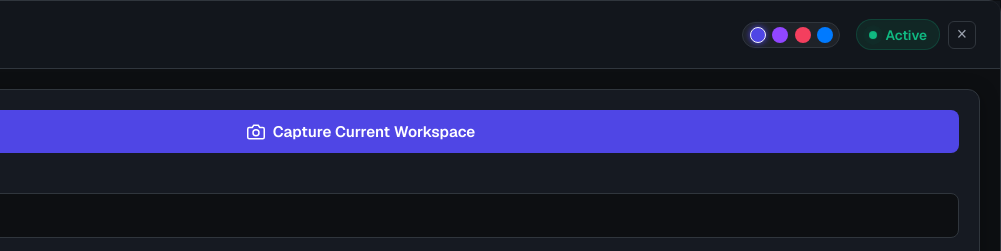
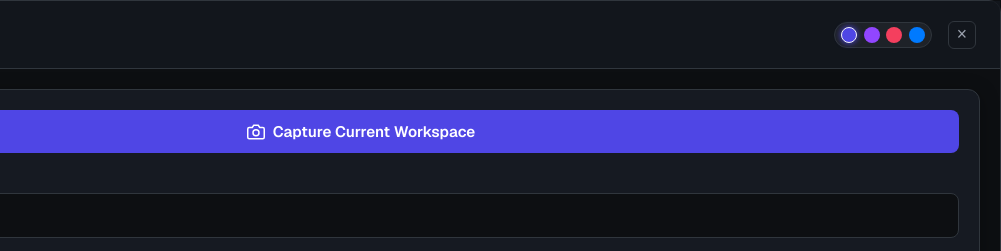
Before and after one commit to dukevibington/context-switch, a website: page ui/index.html in a window 1280 px wide. Shown: the top 251 px of the page, 279-1280 px from the left. Drawn offline with nearby package versions, Linux system fonts and the light colour scheme.

Commit message:
v0.1.1 additional changes
updated publisher, startup mode and readme.

```diff
--- a/src-tauri/Cargo.toml
+++ b/src-tauri/Cargo.toml
@@ -1,7 +1,7 @@
 [package]
 name = "context-switch-daemon"
 version = "0.1.0"
-authors = ["ContextSwitch Developers"]
+authors = ["dukevibington.com"]
 edition = "2021"
 description = "ContextSwitch background daemon window state manager"
 
--- a/src-tauri/tauri.conf.json
+++ b/src-tauri/tauri.conf.json
@@ -5,6 +5,7 @@
   "bundle": {
     "active": true,
     "targets": "all",
+    "publisher": "dukevibington.com",
     "icon": [
       "icons/32x32.png",
       "icons/128x128.png",
@@ -25,7 +26,7 @@
         "decorations": false,
         "alwaysOnTop": true,
         "skipTaskbar": true,
-        "visible": false,
+        "visible": true,
         "label": "main"
       }
     ],
--- a/ui/index.html
+++ b/ui/index.html
@@ -217,28 +217,6 @@
       background: linear-gradient(to right, var(--text-main), var(--text-muted));
       -webkit-background-clip: text;
       -webkit-text-fill-color: transparent;
-    }
-
-    .status-badge {
-      display: flex;
-      align-items: center;
-      gap: 0.5rem;
-      background: rgba(16, 185, 129, 0.1);
-      border: 1px solid rgba(16, 185, 129, 0.2);
-      color: var(--success);
-      padding: 0.35rem 0.75rem;
-      border-radius: 50px;
-      font-size: 0.85rem;
-      font-weight: 600;
-    }
-
-    .status-dot {
-      width: 8px;
-      height: 8px;
-      background-color: var(--success);
-      border-radius: 50%;
-      box-shadow: 0 0 8px var(--success);
-      animation: pulse 2s infinite;
     }
 
     @keyframes pulse {
@@ -777,10 +755,6 @@
         <button class="theme-btn" data-theme="lumina" title="Lumina Precision" style="--theme-color: #007aff;"></button>
       </div>
 
-      <div class="status-badge">
-        <div class="status-dot"></div>
-        Active
-      </div>
       <button id="closeBtn">×</button>
     </div>
   </header>
```
Also changed, not shown: README.md, image-1.png (deleted), image-2.png (added), image.png (deleted).
